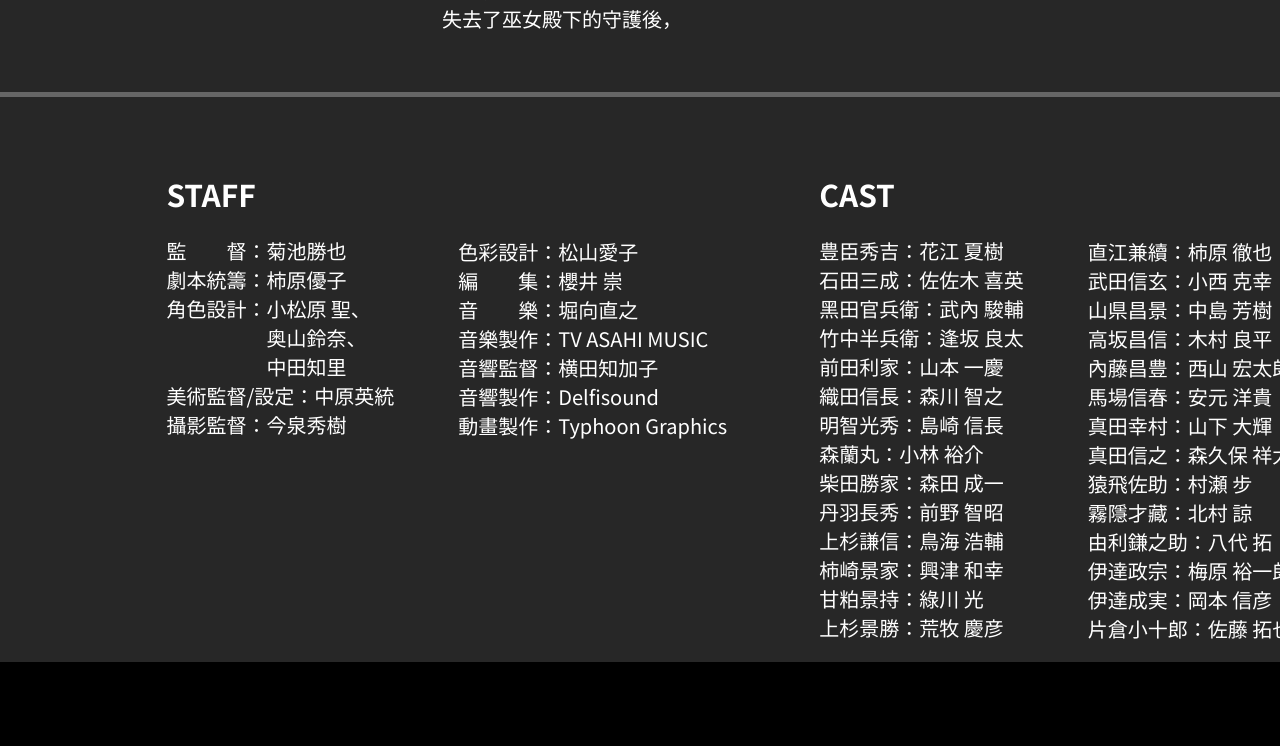
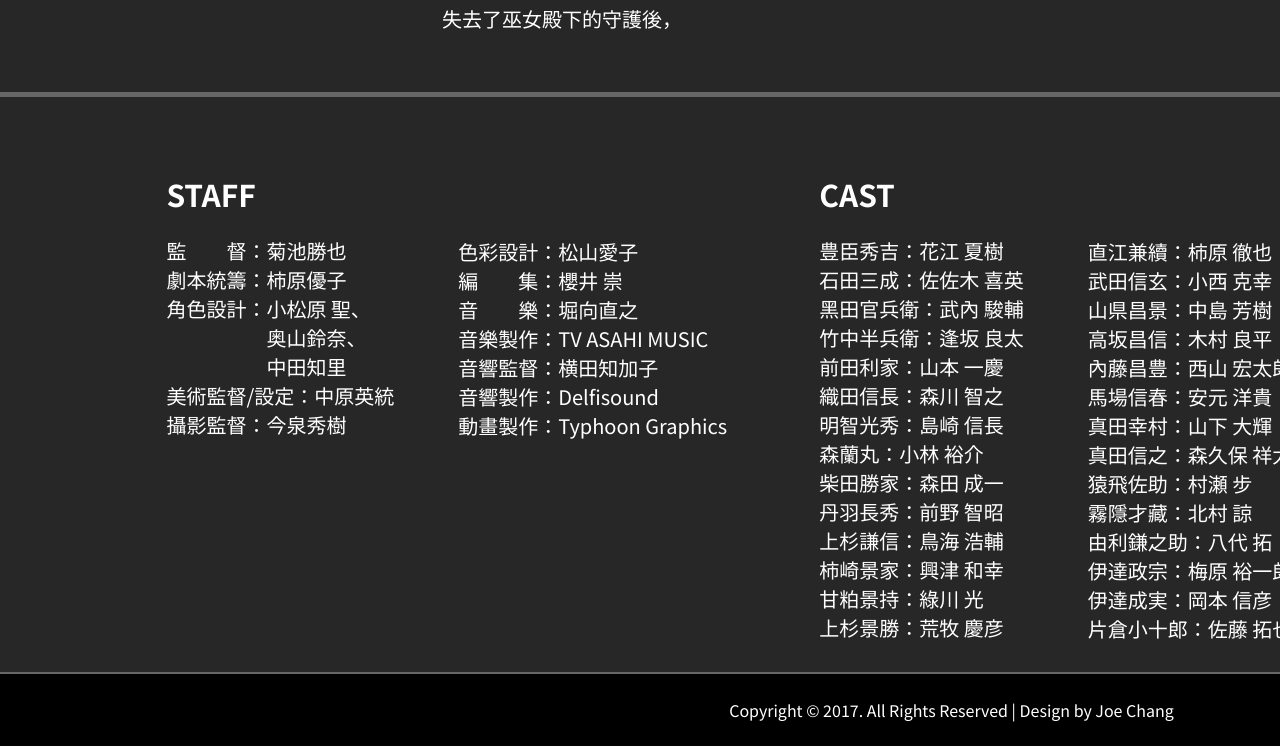
Before and after one commit to mapleflame/mapleflame.github.io, a plain HTML site: page 201710.html in a window 1280 px wide. Shown: the part 2532-3278 px from the top of the page. Before the commit the page ends 3195 px from the top, so only its background shows below. Drawn offline with Linux system fonts and the light colour scheme.

Commit message:
update 9/13

```diff
--- a/201710.html
+++ b/201710.html
@@ -313,6 +313,25 @@
             </div>
         </div>
     </div>
+
+
+    <div class="horizontal-line" style="height:1.5px; background-color:white;"></div>
+    <footer , style="color:white;">
+        <center>
+        <br/>
+        <script type="text/javascript">
+            document.write('Copyright &#169; ' + new Date().getFullYear() + '. All Rights Reserved | Design by Joe Chang');
+        </script>
+        <br>
+        <br>
+        </center>
+    </footer>
+
+
+
+
+
+
     <!--JS for navigation-->
     <script>
         function openNav() {
--- a/style2.css
+++ b/style2.css
@@ -26,7 +26,7 @@ body{
     padding-bottom: 460px;
 }
 #Senkoku2{
-    padding-bottom: 510px;
+    padding-bottom: 520px;
 }
 h1{
     text-align: center;
```
